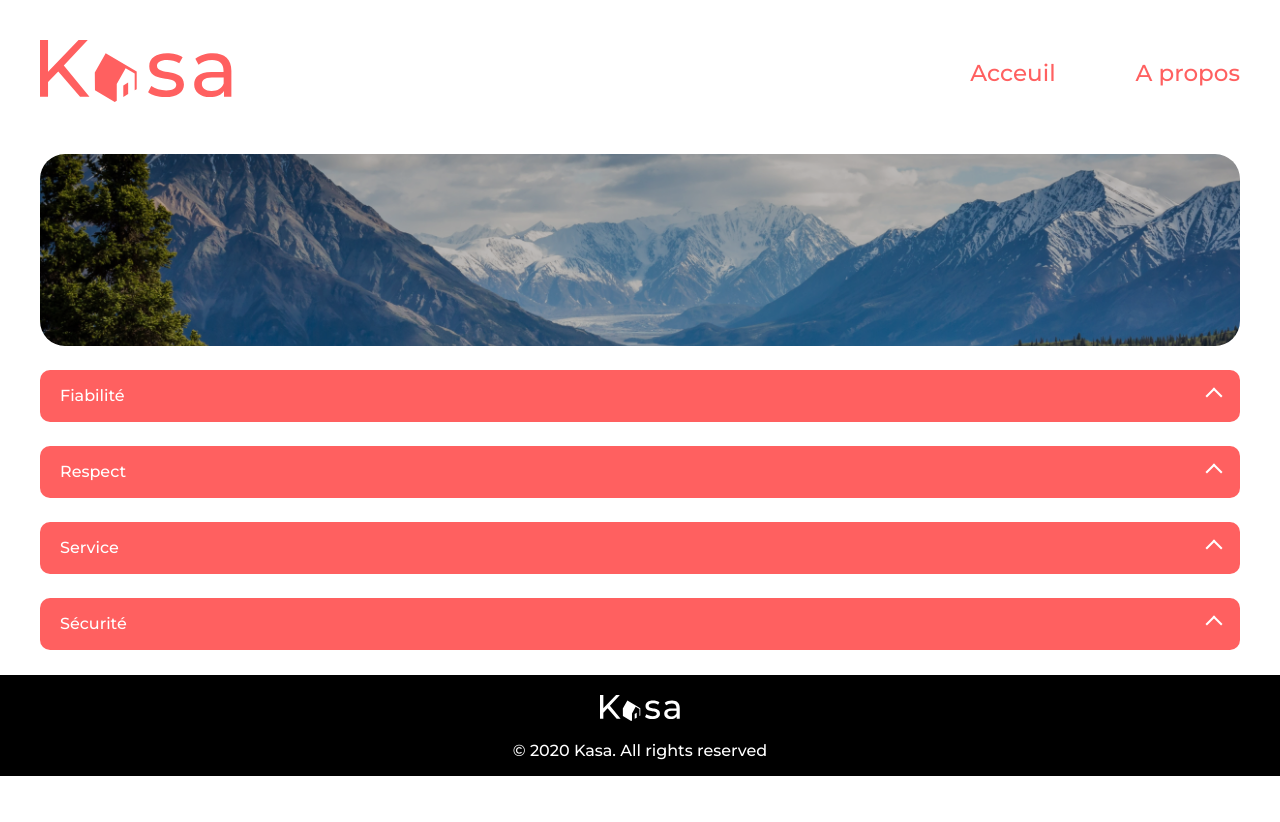
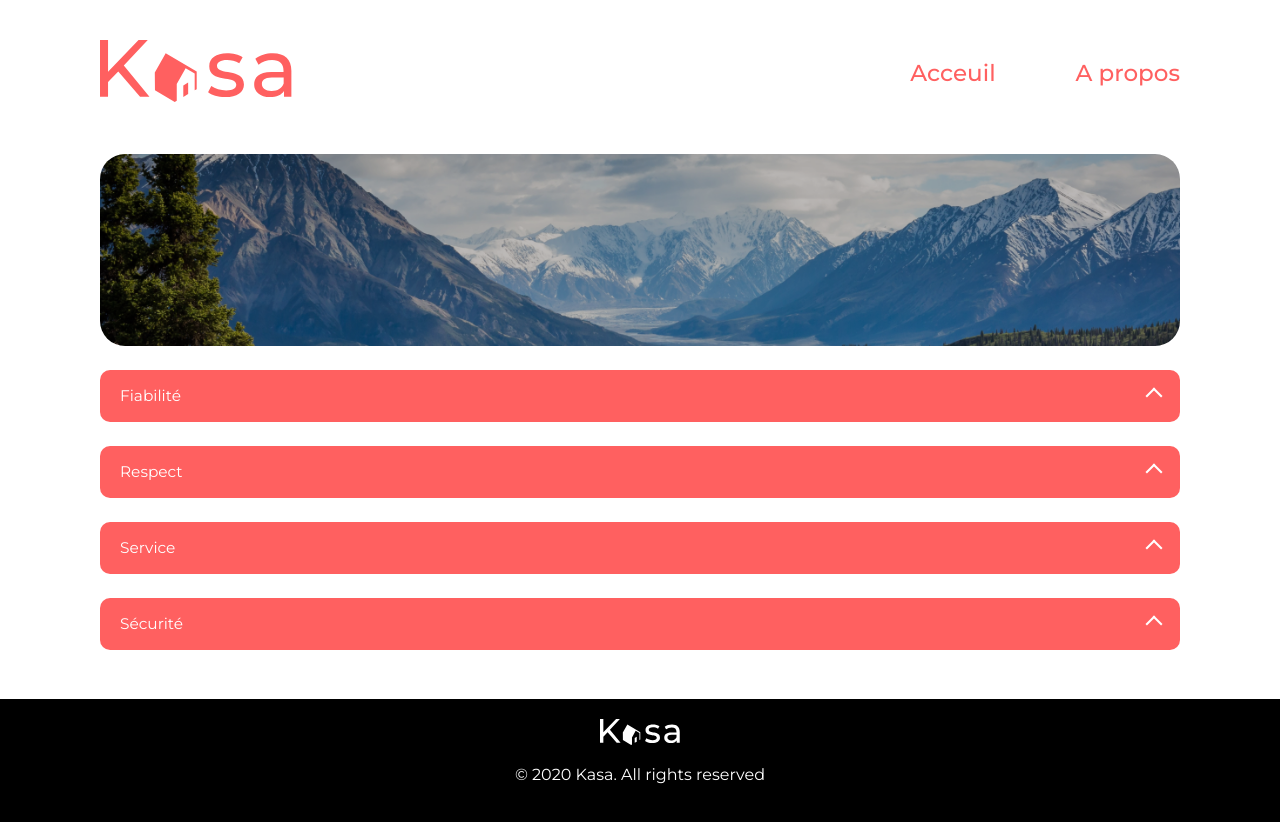
Before and after one commit to Numero333/Kasa, a React (Create React App) app in the folder kasa/: page /About in a window 1280 px wide. Shown: the top 822 px of the page. Before the commit the page ends 800 px from the top, so only its background shows below. Built offline with nearby package versions, Linux system fonts and the light colour scheme.

Commit message:
Update Css

```diff
--- a/kasa/src/components/Navbar.jsx
+++ b/kasa/src/components/Navbar.jsx
@@ -9,13 +9,13 @@ export const Header = () => {
         <img className={styles.logo} src={logo} alt="Logo Kasa"></img>
       </Link>
       <nav style={styles.nav}>
-        <ul>
-          <li>
+        <ul className={styles.ul}>
+          <li className={styles.li}>
             <Link className={styles.home} to="/">
               Acceuil
             </Link>
           </li>
-          <li>
+          <li className={styles.li}>
             <Link className={styles.about} to="/about">
               A propos
             </Link>
--- a/kasa/src/index.css
+++ b/kasa/src/index.css
@@ -1,8 +1,14 @@
 body {
-  margin: 40px;
+  margin: 40px 100px 0 100px;
   font-family: "Montserrat";
   -webkit-font-smoothing: antialiased;
   -moz-osx-font-smoothing: grayscale;
+}
+
+#root {
+  min-height: 100vh;
+  display: flex;
+  flex-direction: column;
 }
 
 code {
@@ -18,9 +24,10 @@ a {
 :root {
   --mainColor: #ff6060;
 }
+
 @font-face {
   font-family: "Montserrat";
-  font-weight: 500;
+  font-weight: 500, 400;
   src: local("Montserrat"),
     url(./fonts/Montserrat/Montserrat-VariableFont_wght.ttf) format("truetype");
 }
--- a/kasa/src/pages/Apartment.js
+++ b/kasa/src/pages/Apartment.js
@@ -33,7 +33,17 @@ export const Apartement = () => {
       </div>
       <div className={styles.wrapperCollapse}>
         <Collapse title="Description" content={apartement.description} />
-        <Collapse title="Equipement" content={apartement.equipments} />
+        <Collapse
+          className={styles.line}
+          title="Equipement"
+          content={
+            <ul className={styles.line}>
+              {apartement.equipments.map((equi, index) => (
+                <li key={index}>{equi}</li>
+              ))}
+            </ul>
+          }
+        />
       </div>
     </div>
   );
--- a/kasa/src/style/Apartment.module.css
+++ b/kasa/src/style/Apartment.module.css
@@ -10,6 +10,7 @@
 .wrapperCollapse {
   display: grid;
   grid-template-columns: 1fr 1fr;
+  gap: 80px;
 }
 
 .wrapperInfo {
@@ -38,3 +39,10 @@
   font-size: 1.4vw;
   margin-top: 1vw;
 }
+
+.line {
+  display: flex;
+  flex-direction: column;
+  list-style-type: none;
+  margin: 0;
+}
--- a/kasa/src/style/Collapse.module.css
+++ b/kasa/src/style/Collapse.module.css
@@ -9,6 +9,8 @@
   color: white;
   padding-left: 20px;
   margin-top: 3vh;
+  font-size: 1.2vw;
+  font-weight: 400;
 }
 
 .arrowUp {
@@ -34,9 +36,11 @@
   border-bottom-left-radius: 10px;
   border-bottom-right-radius: 10px;
   background-color: #f6f6f6;
-  margin-top: -2px;
+  margin-top: -10px;
   z-index: 2;
-  padding: 5px 10px;
+  padding: 30px 25px;
+  font-size: 1.2vw;
+  line-height: 35px;
 }
 
 .title {
--- a/kasa/src/style/Footer.module.css
+++ b/kasa/src/style/Footer.module.css
@@ -5,14 +5,14 @@
 }
 
 .footer {
-  position: absolute;
   background-color: black;
   text-align: center;
-  width: 100%;
-  margin-left: -40px;
-  margin-top: 2vw;
+  margin-left: -100px;
+  margin-right: -100px;
+  margin-top: auto;
 }
 
 .license {
   color: white;
+  padding-bottom: 40px;
 }
--- a/kasa/src/style/Navbar.module.css
+++ b/kasa/src/style/Navbar.module.css
@@ -4,11 +4,11 @@
   align-items: center;
 }
 
-ul {
+.ul {
   display: flex;
 }
 
-li {
+.li {
   align-items: center;
   margin-left: 80px;
   list-style-type: none;
--- a/kasa/src/style/Slideshow.module.css
+++ b/kasa/src/style/Slideshow.module.css
@@ -13,7 +13,7 @@
 }
 
 .arrowWrapper {
-  width: 90vw;
+  width: 85%;
   position: absolute;
   text-align: center;
 }
```
